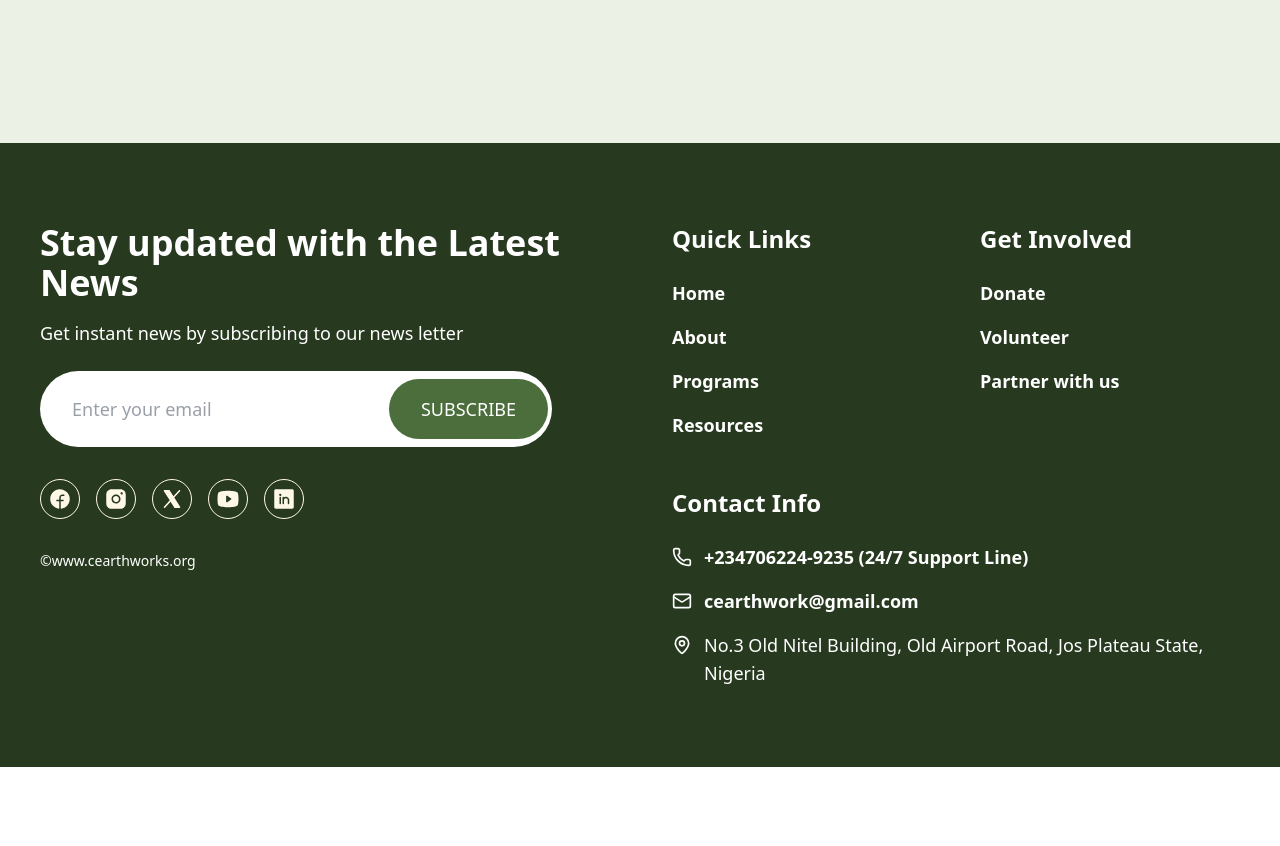
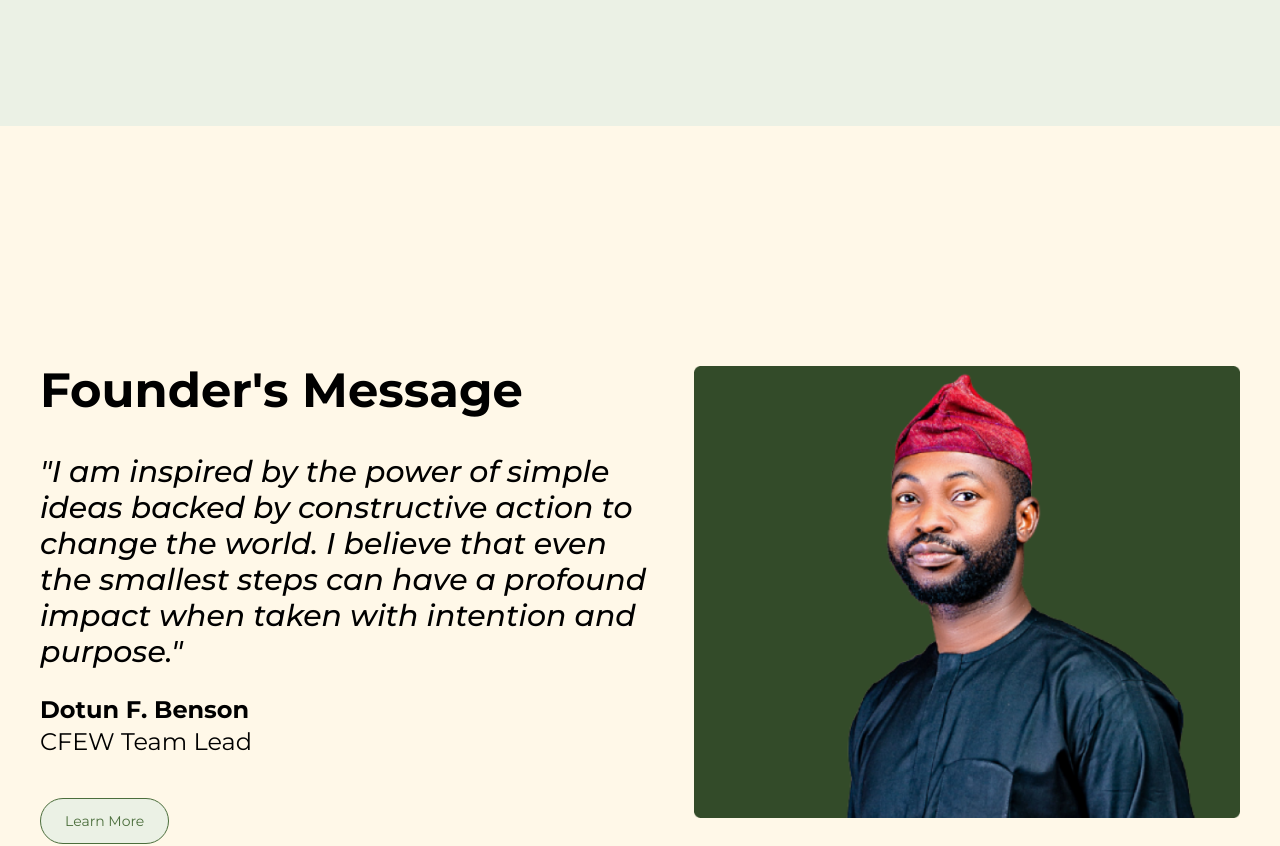
Before and after one commit to Akintayo74/CFEW-website-dian, a React (Vite) app: page / in a window 1280 px wide. Shown: the part 3160-4006 px from the top of the page. Before the commit the page ends 3927 px from the top, so only its background shows below. Built offline with nearby package versions, Linux system fonts and the light colour scheme.

Commit message:
Fix Font problem and start styling BlogCard component

```diff
--- a/package.json
+++ b/package.json
@@ -36,8 +36,5 @@
     "prop-types": "^15.8.1",
     "storybook": "^9.1.6",
     "vite": "^7.1.2"
-  },
-  "prettier": {
-    "plugins": ["prettier-plugin-tailwindcss"]
   }
 }
--- a/src/App.jsx
+++ b/src/App.jsx
@@ -7,6 +7,7 @@ import NotFoundPage from './pages/NotFoundPage';
 
 function App() {
   return (
+    <div className="font-sans">
       <Router>
         <Routes>
           <Route path="/" element={<HomePage />} />
@@ -16,6 +17,7 @@ function App() {
           <Route path="*" element={<NotFoundPage />} />
         </Routes>
       </Router>
+    </div>
   );
 }
 
--- /dev/null
+++ b/src/components/BlogCard/BlogCard.jsx
@@ -0,0 +1,25 @@
+import React from "react";
+
+function BlogCard({ imageSrc, imageAlt, publishDate, title }) {
+  return (
+    <div className="bg-cfew-primary-100 flex flex-col w-80">
+      <div className="flex justify-center">
+        <img
+          src={imageSrc}
+          alt={imageAlt}
+          className="w-full h-auto object-cover"
+        />
+      </div>
+
+      <div className="flex flex-col text-left gap-4 p-6">
+        <p className="text-sm text-cfew-dark">{publishDate}</p>
+        <h6 className="font-bold text-2xl text-cfew-dark">{title}</h6>
+        <a href="https://www.wikipedia.org/" className="font-semibold text-sm text-cfew-primary-400">
+          Read More
+        </a>
+      </div>
+    </div>
+  );
+}
+
+export default BlogCard;
--- /dev/null
+++ b/src/components/BlogCard/index.js
@@ -0,0 +1,2 @@
+export * from './BlogCard';
+export { default } from './BlogCard';
--- a/src/components/SectionHeader/SectionHeader.jsx
+++ b/src/components/SectionHeader/SectionHeader.jsx
@@ -1,7 +1,7 @@
 import React from "react";
 
 function SectionHeader({ children }) {
-  return <h1 className="text-cfew-dark mb-5 font-bold lg:mb-6">{children}</h1>;
+  return <h1 className="text-cfew-dark text-5xl mb-5 font-bold lg:mb-6">{children}</h1>;
 }
 
 export default SectionHeader;
--- /dev/null
+++ b/src/components/StoriesInsights/StoriesInsights.jsx
@@ -0,0 +1,29 @@
+import React from "react";
+import Section from "../Section/Section";
+import SectionHeader from "../SectionHeader";
+import BlogCard from "../BlogCard/BlogCard";
+
+function StoriesInsights() {
+  return (
+    <Section spacing="looseSymmetrical">
+      <div className="flex flex-col items-center">
+        <SectionHeader>Stories and Insights</SectionHeader>
+        <p>
+          Stay informed with stories from the field, environmental tips, and
+          updates on our ongoing programs.
+        </p>
+        {/* <div className="flex flex-col items-center"> */}
+          <BlogCard
+            imageSrc="/slide-1.png"
+            imageAlt="Random Image"
+            publishDate="August 8th 2025"
+            title='The reemergence of the North Central Green life'
+
+          />
+        {/* </div> */}
+      </div>
+    </Section>
+  );
+}
+
+export default StoriesInsights;
--- /dev/null
+++ b/src/components/StoriesInsights/index.js
@@ -0,0 +1,2 @@
+export * from './StoriesInsights';
+export { default } from './StoriesInsights';
--- a/src/index.css
+++ b/src/index.css
@@ -1,14 +1,10 @@
-@import "tailwindcss";
+/* @import "tailwindcss";
 
 :root {
-  /* font-family: Montserrat, system-ui, Avenir, Helvetica, Arial, sans-serif; */
   line-height: 1.5;
   font-weight: 400;
 
   color-scheme: light dark;
-  color: rgba(255, 255, 255, 0.87);
-  background-color: #242424;
-
   font-synthesis: none;
   text-rendering: optimizeLegibility;
   -webkit-font-smoothing: antialiased;
@@ -58,4 +54,24 @@ h1 {
   a:hover {
     color: #747bff;
   }
+} */
+
+
+
+
+
+@import "tailwindcss";
+
+@theme {
+  --font-sans: Montserrat, ui-sans-serif, system-ui, sans-serif;
+  --color-cfew-primary-50: #EBF1E5;
+  --color-cfew-primary-100: #BBCCBB;
+  --color-cfew-primary-400: #6C925B;
+  --color-cfew-primary-500: #4B6E3C;
+  --color-cfew-primary-600: #3F5C32;
+  --color-cfew-primary-800: #27391F;
+  --color-cfew-primary-900: #1B2816E5;
+  --color-cfew-transparent: #00000080;
+  --color-cfew-interface: #FFF8E8;
+  --color-cfew-dark: #2D2D2D;
 }
--- a/src/pages/HomePage.jsx
+++ b/src/pages/HomePage.jsx
@@ -4,6 +4,7 @@ import HowWeWork from '../components/HowWeWork/HowWeWork';
 import Layout from '../components/Layout/Layout';
 import Slideshow from '../components/Slideshow/Slideshow';
 import ThematicAreas from '../components/ThematicAreas/ThematicAreas';
+import FoundersMessage from '../components/FoundersMessage/FoundersMessage'
 
 function HomePage() {
 
@@ -13,6 +14,7 @@ function HomePage() {
             <AboutUs />
             <ThematicAreas />
             <HowWeWork />
+            <FoundersMessage />
             <Container>
             </Container>
         </Layout>
```
Also changed, not shown: 2 other files (tests, documents, lock files or other folders). Lines whose indentation alone changed are shown as unchanged.
